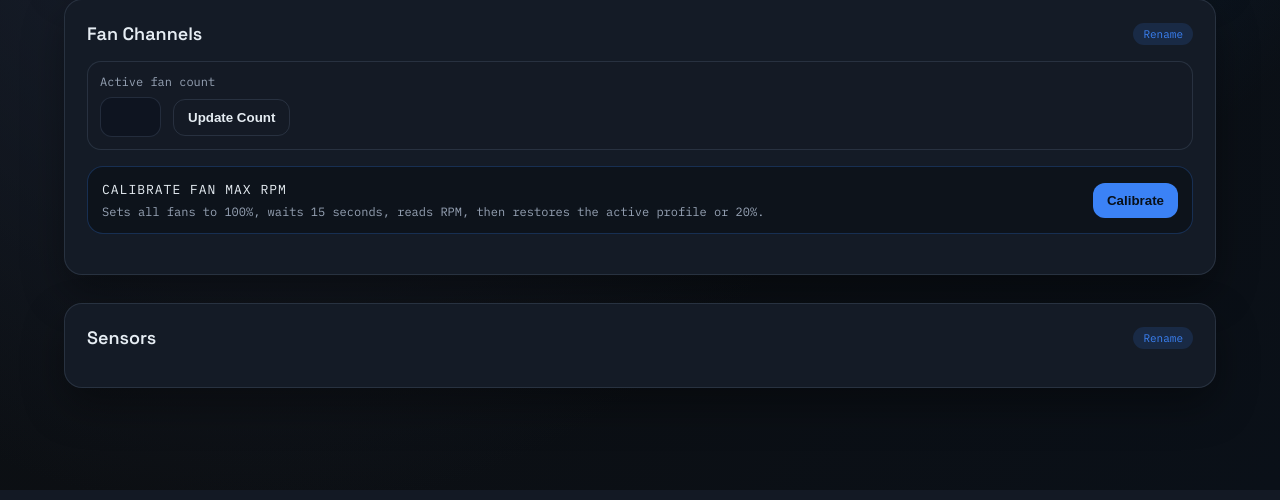
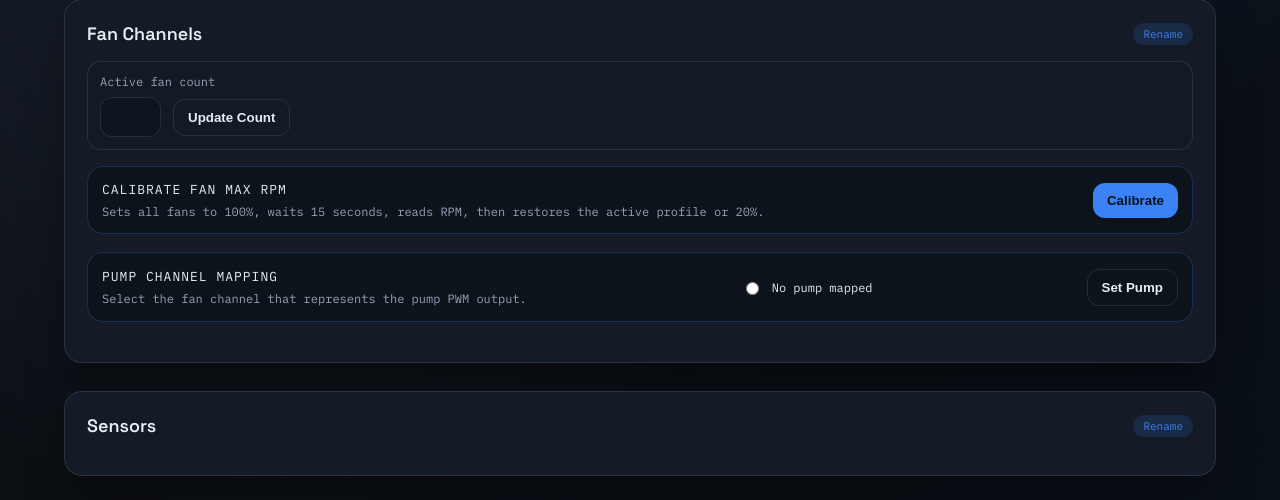
Before and after one commit to warner-family-dev/hydrox, a FastAPI app: template app/templates/settings.html in a window 1280 px wide. Shown: the part 310-810 px from the top of the page. Run offline with FastAPI, Linux system fonts and the light colour scheme; the template is opened without the code that fills it, so the values that code supplies are empty; parts of the project's set-up code (start-up, migrations or seed data) failed here and were passed over.

Commit message:
feat: add pump channel mapping

```diff
--- a/app/main.py
+++ b/app/main.py
@@ -13,7 +13,14 @@ from app.services.fan_metrics import (
     recent_cpu_fan_readings,
     recent_fan_readings,
 )
-from app.services.fans import list_fans, seed_fans_if_empty, sync_fan_count, update_fan_settings
+from app.services.fans import (
+    list_fans,
+    reset_fan_name_to_default,
+    seed_fans_if_empty,
+    set_fan_name_by_channel,
+    sync_fan_count,
+    update_fan_settings,
+)
 from app.services.git_info import get_git_status
 from app.services.liquidctl import set_fan_speed
 from app.services.logger import get_logger, now_local
@@ -34,10 +41,14 @@ from app.services.sensors import (
 )
 from app.services.settings import (
     get_active_profile_id,
+    get_fan_pwm,
     get_fan_count,
+    get_pump_channel,
     seed_settings_if_empty,
     set_active_profile_id,
+    set_fan_pwm,
     set_fan_count,
+    set_pump_channel,
 )
 from app.services.daemon import start_daemon
 from app.services.system_status import get_status_payload, set_image_start_time
@@ -45,6 +56,7 @@ from app.services.system_status import get_status_payload, set_image_start_time
 app = FastAPI(title="Hydrox Command Center")
 
 _cpu_fan_missing_logged = False
+_ADMIN_PASSWORD = "admin"
 _calibration_lock = threading.Lock()
 _calibration_state = {
     "running": False,
@@ -100,6 +112,7 @@ def root() -> RedirectResponse:
 def dashboard(request: Request):
     metrics = latest_metrics()
     fans = list_fans(active_only=True)
+    pump_channel = get_pump_channel()
     sensors = list_sensors()
     readings = latest_sensor_readings()
     sensor_cards = []
@@ -118,6 +131,7 @@ def dashboard(request: Request):
             "request": request,
             "metrics": metrics,
             "fans": fans,
+            "pump_channel": pump_channel,
             "sensors": sensor_cards,
         },
     )
@@ -452,6 +466,7 @@ def admin_status():
 def settings(request: Request):
     fans = list_fans()
     fan_count = get_fan_count()
+    pump_channel = get_pump_channel()
     sensors = list_sensors()
     return templates.TemplateResponse(
         "settings.html",
@@ -459,6 +474,7 @@ def settings(request: Request):
             "request": request,
             "fans": fans,
             "fan_count": fan_count,
+            "pump_channel": pump_channel,
             "sensors": sensors,
         },
     )
@@ -480,6 +496,23 @@ def update_fan(fan_id: int = Form(...), name: str = Form(...), max_rpm: str | No
 def update_fan_count(fan_count: int = Form(...)):
     set_fan_count(fan_count)
     sync_fan_count(get_fan_count())
+    return RedirectResponse("/settings", status_code=303)
+
+
+@app.post("/settings/pump")
+def update_pump_channel(pump_channel: str = Form("none")):
+    previous = get_pump_channel()
+    new_channel = None
+    if pump_channel and pump_channel != "none":
+        try:
+            new_channel = int(pump_channel)
+        except ValueError:
+            new_channel = None
+    if previous and previous != new_channel:
+        reset_fan_name_to_default(previous)
+    if new_channel is not None:
+        set_fan_name_by_channel(new_channel, "Pump")
+    set_pump_channel(new_channel)
     return RedirectResponse("/settings", status_code=303)
 
 
@@ -592,9 +625,14 @@ def set_manual_fan_speed(
     channel_index: int = Form(...),
     mode: str = Form(...),
     value: int = Form(...),
+    admin_password: str = Form(""),
 ):
     logger = get_logger()
     min_rpm = 250
+    pump_channel = get_pump_channel()
+    if pump_channel is not None and channel_index == pump_channel:
+        if admin_password != _ADMIN_PASSWORD:
+            return JSONResponse({"ok": False, "error": "Admin password required."}, status_code=403)
     fans = list_fans(active_only=True)
     fan = next((item for item in fans if item["channel_index"] == channel_index), None)
     if not fan:
@@ -633,7 +671,7 @@ def set_manual_fan_speed(
             return JSONResponse({"ok": False, "error": "Invalid max RPM."}, status_code=400)
         percent = max(0, min(100, round(value / max_rpm * 100)))
 
-    if not set_fan_speed(channel_index, int(percent)):
+    if not _set_fan_speed(channel_index, int(percent)):
         logger.error(
             "manual fan override failed channel=%s mode=%s value=%s percent=%s",
             channel_index,
@@ -690,7 +728,7 @@ def _run_calibration() -> None:
             }
         )
     for fan in fans:
-        set_fan_speed(fan["channel_index"], 100)
+        _set_fan_speed(fan["channel_index"], 100)
     time.sleep(_CALIBRATION_SECONDS)
     rpms = get_fan_rpms()
     if not rpms:
@@ -745,24 +783,24 @@ def _restore_after_calibration(fans: list[dict]) -> None:
     active_profile_id = get_active_profile_id()
     if active_profile_id is None:
         for fan in fans:
-            set_fan_speed(fan["channel_index"], 20)
+            _set_fan_speed(fan["channel_index"], 20)
         return
     profile = _load_profile(active_profile_id)
     if not profile:
         logger.error("active profile %s not found, defaulting to 20%%", active_profile_id)
         for fan in fans:
-            set_fan_speed(fan["channel_index"], 20)
+            _set_fan_speed(fan["channel_index"], 20)
         return
     cpu_temp = read_cpu_temp_vcgencmd()
     if cpu_temp is None:
         logger.error("cpu temp unavailable, defaulting to 20%%")
         for fan in fans:
-            set_fan_speed(fan["channel_index"], 20)
+            _set_fan_speed(fan["channel_index"], 20)
         return
     speeds = _fan_speeds_from_profile(profile["curve_json"], cpu_temp, fans)
     for fan in fans:
         speed = speeds.get(fan["channel_index"], 20)
-        set_fan_speed(fan["channel_index"], speed)
+        _set_fan_speed(fan["channel_index"], speed)
 
 
 def _load_profile(profile_id: int):
@@ -825,6 +863,13 @@ def _fan_series_from_readings(limit: int, max_rpm_map: dict[int, int]) -> dict[s
     return series
 
 
+def _set_fan_speed(channel_index: int, percent: int) -> bool:
+    if not set_fan_speed(channel_index, percent):
+        return False
+    set_fan_pwm(channel_index, percent)
+    return True
+
+
 def _cpu_fan_series(limit: int, max_rpm: int) -> list[float]:
     readings = recent_cpu_fan_readings(limit)
     rpms = [row["rpm"] for row in reversed(readings)]
@@ -833,7 +878,7 @@ def _cpu_fan_series(limit: int, max_rpm: int) -> list[float]:
 
 def _pump_series(limit: int) -> list[float]:
     rows = recent_metrics(limit=limit)
-    return [row["pump_percent"] for row in rows]
+    return [row["pump_percent"] for row in rows if row["pump_percent"] is not None]
 
 
 def _validate_profile_json(curve_json: str, schedule_json: str) -> str | None:
--- a/app/services/daemon.py
+++ b/app/services/daemon.py
@@ -18,6 +18,7 @@ from app.services.sensors import (
     refresh_liquid_sensors,
     sync_ds18b20_sensors,
 )
+from app.services.settings import get_fan_pwm, get_pump_channel
 from app.services.system_status import _read_wifi_strength, set_wifi_cache
 
 _daemon_started = False
@@ -45,7 +46,10 @@ def _cpu_sampler() -> None:
                 "ambient_temp", DEFAULT_METRICS["ambient_temp"]
             )
             fan_rpm = latest.get("fan_rpm", DEFAULT_METRICS["fan_rpm"])
-            pump_percent = latest.get("pump_percent", DEFAULT_METRICS["pump_percent"])
+            pump_channel = get_pump_channel()
+            pump_percent = None
+            if pump_channel is not None:
+                pump_percent = get_fan_pwm(pump_channel)
             insert_metrics(cpu_temp, ambient_temp, fan_rpm, pump_percent)
         time.sleep(5)
 
--- a/app/services/metrics.py
+++ b/app/services/metrics.py
@@ -69,7 +69,7 @@ def recent_metrics(limit: int = 12):
         return [dict(row) for row in reversed(rows)]
 
 
-def insert_metrics(cpu_temp: float, ambient_temp: float, fan_rpm: int, pump_percent: int) -> None:
+def insert_metrics(cpu_temp: float, ambient_temp: float, fan_rpm: int, pump_percent: int | None) -> None:
     with get_connection() as conn:
         conn.execute(
             """
--- a/app/static/css/main.css
+++ b/app/static/css/main.css
@@ -710,6 +710,10 @@ body {
   gap: 10px;
 }
 
+.modal__row--hidden {
+  display: none;
+}
+
 .modal__note {
   font-size: 12px;
   color: var(--muted);
@@ -1051,6 +1055,20 @@ body {
   border: 1px solid rgba(59, 130, 246, 0.25);
 }
 
+.settings-pump {
+  display: grid;
+  gap: 8px;
+  margin: 12px 0;
+}
+
+.settings-pump__option {
+  display: flex;
+  align-items: center;
+  gap: 10px;
+  font-size: 12px;
+  color: var(--text);
+}
+
 .settings-calibrate__title {
   font-size: 13px;
   text-transform: uppercase;
--- a/app/templates/settings.html
+++ b/app/templates/settings.html
@@ -25,6 +25,25 @@
       <div class="settings-calibrate__note">Sets all fans to 100%, waits 15 seconds, reads RPM, then restores the active profile or 20%.</div>
     </div>
     <button class="button" type="submit">Calibrate</button>
+  </form>
+  <form class="settings-calibrate" method="post" action="/settings/pump">
+    <div class="settings-calibrate__body">
+      <div class="settings-calibrate__title">Pump channel mapping</div>
+      <div class="settings-calibrate__note">Select the fan channel that represents the pump PWM output.</div>
+    </div>
+    <div class="settings-pump">
+      <label class="settings-pump__option">
+        <input type="radio" name="pump_channel" value="none" {% if pump_channel is none %}checked{% endif %} />
+        <span>No pump mapped</span>
+      </label>
+      {% for fan in fans %}
+      <label class="settings-pump__option">
+        <input type="radio" name="pump_channel" value="{{ fan.channel_index }}" {% if pump_channel == fan.channel_index %}checked{% endif %} />
+        <span>Channel {{ fan.channel_index }} · {{ fan.name }}</span>
+      </label>
+      {% endfor %}
+    </div>
+    <button class="button button--ghost" type="submit">Set Pump</button>
   </form>
   <div class="modal" id="calibrate-modal" aria-hidden="true">
     <div class="modal__backdrop"></div>
```
Also changed, not shown: app/services/fans.py (+26 -0 lines), app/services/settings.py (+32 -0 lines), app/static/js/dashboard.js (+24 -3 lines), app/templates/dashboard.html (+9 -2 lines), CHANGELOG.md.
